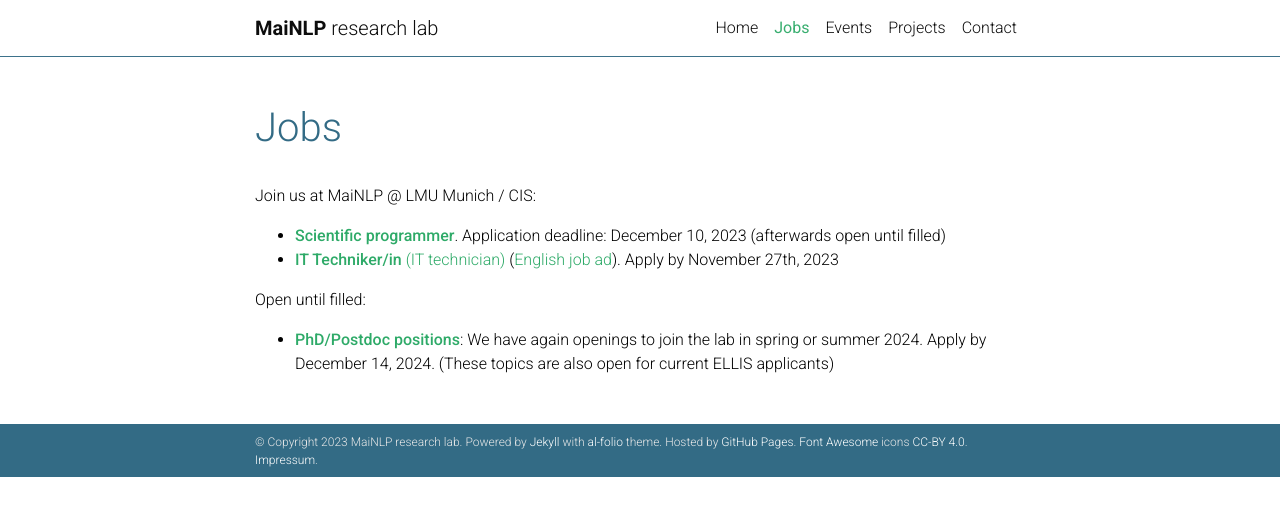
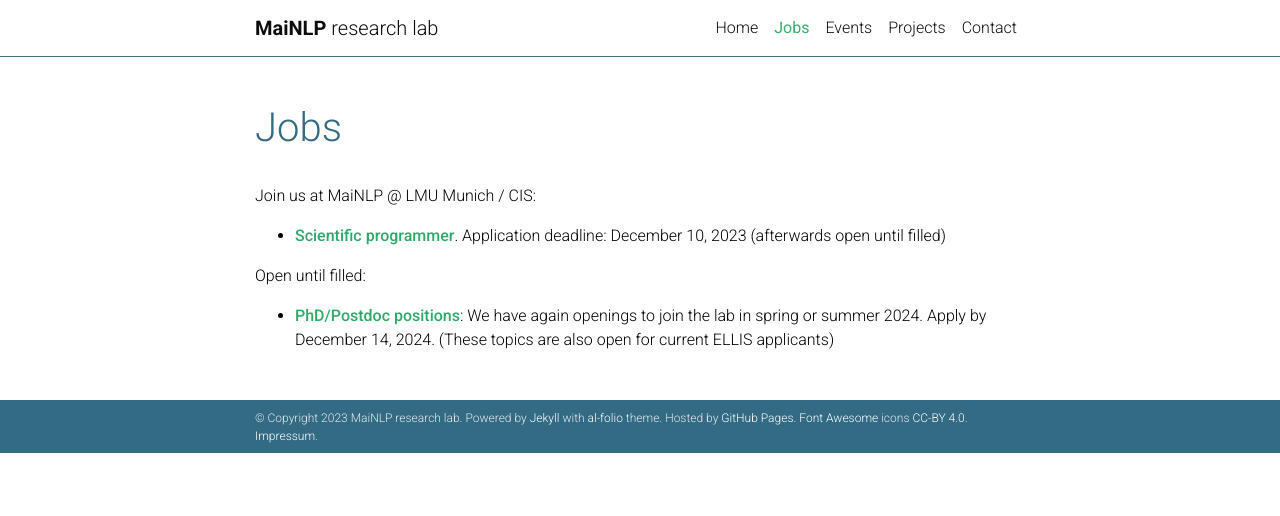
Before and after one commit to mainlp/mainlp.github.io, a Jekyll site: the page built from _pages/jobs.md, in a window 1280 px wide. Shown: the top 516 px of the page. Built offline with Jekyll 4.4.1, drawn with Linux system fonts in a browser that asks for light colours; comment, search, counter and statistics services are not loaded; a style sheet for code colours, icons or effects is not loaded.

Commit message:
Update jobs.md

```diff
--- a/_pages/jobs.md
+++ b/_pages/jobs.md
@@ -10,7 +10,6 @@ nav_order: 4
 Join us at MaiNLP @ LMU Munich / CIS:
 
 - [**Scientific programmer**](/assets/pdf/scientific_programmer_mainlp.pdf). Application deadline: December 10, 2023 (afterwards open until filled)
-- [**IT Techniker/in** (IT technician)](https://job-portal.lmu.de/jobposting/c24606914f7c9d6228ab4f42791a33d2e6b782a10?ref=homepage) ([English job ad](https://job-portal.lmu.de/jobposting/d4287b4c6def4d870c14970875758e64ac2aad540?ref=homepage)). Apply by November 27th, 2023
 
 
 Open until filled:
```
